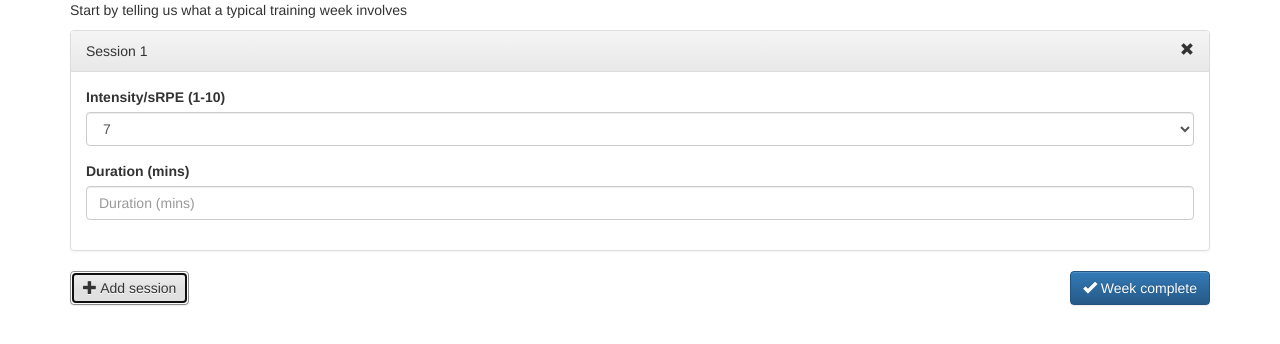
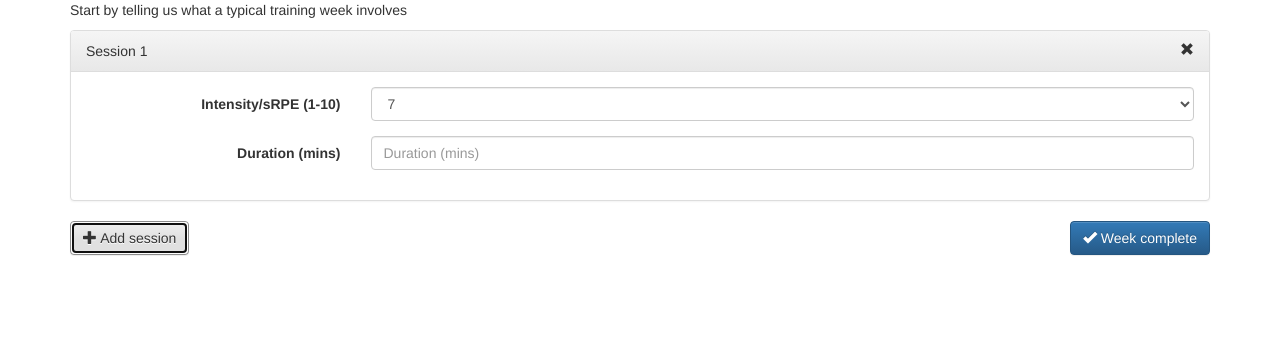
Before and after one commit to morcs/acwr-calculator, a React (Create React App) app: page / in a window 1280 px wide. Both pictures are taken after a click on the button "Add session". Shown: the top 344 px of the page. Built offline with nearby package versions, Linux system fonts and the light colour scheme.

Commit message:
Make form horizontal.

```diff
--- a/src/components/SessionForm.js
+++ b/src/components/SessionForm.js
@@ -20,9 +20,10 @@ const SessionForm = ({ session, index, removeSession, updateSession }: Props) =>
           Session {index + 1}
           <span className="glyphicon glyphicon-remove pull-right" aria-hidden="true" onClick={() => removeSession(index)}></span>
         </div>
-        <div className="panel-body">
+        <div className="panel-body form-horizontal">
           <div className="form-group">
-            <label htmlFor="intensity">Intensity/sRPE (1-10)</label>
+            <label htmlFor="intensity" className="col-sm-3 control-label">Intensity/sRPE (1-10)</label>
+            <div className="col-sm-9">
               <select name="intensity" value={session.intensity} className="form-control" id="intensity" onChange={(event) => updateSession(event, index)}>
                 <option>1</option>
                 <option>2</option>
@@ -36,10 +37,13 @@ const SessionForm = ({ session, index, removeSession, updateSession }: Props) =>
                 <option>10</option>
               </select>
             </div>
+          </div>
           {' '}
           <div className="form-group">
-            <label htmlFor="duration">Duration (mins)</label>
+            <label htmlFor="duration" className="col-sm-3 control-label">Duration (mins)</label>
+            <div className="col-sm-9">
               <input name="duration" type="number" value={undefinedToEmpty(session.duration)} className="form-control" id="duration" placeholder="Duration (mins)" onChange={(event) => updateSession(event, index)} required />
+            </div>
           </div>
         </div>
       </div>
```
Lines whose indentation alone changed are shown as unchanged.
